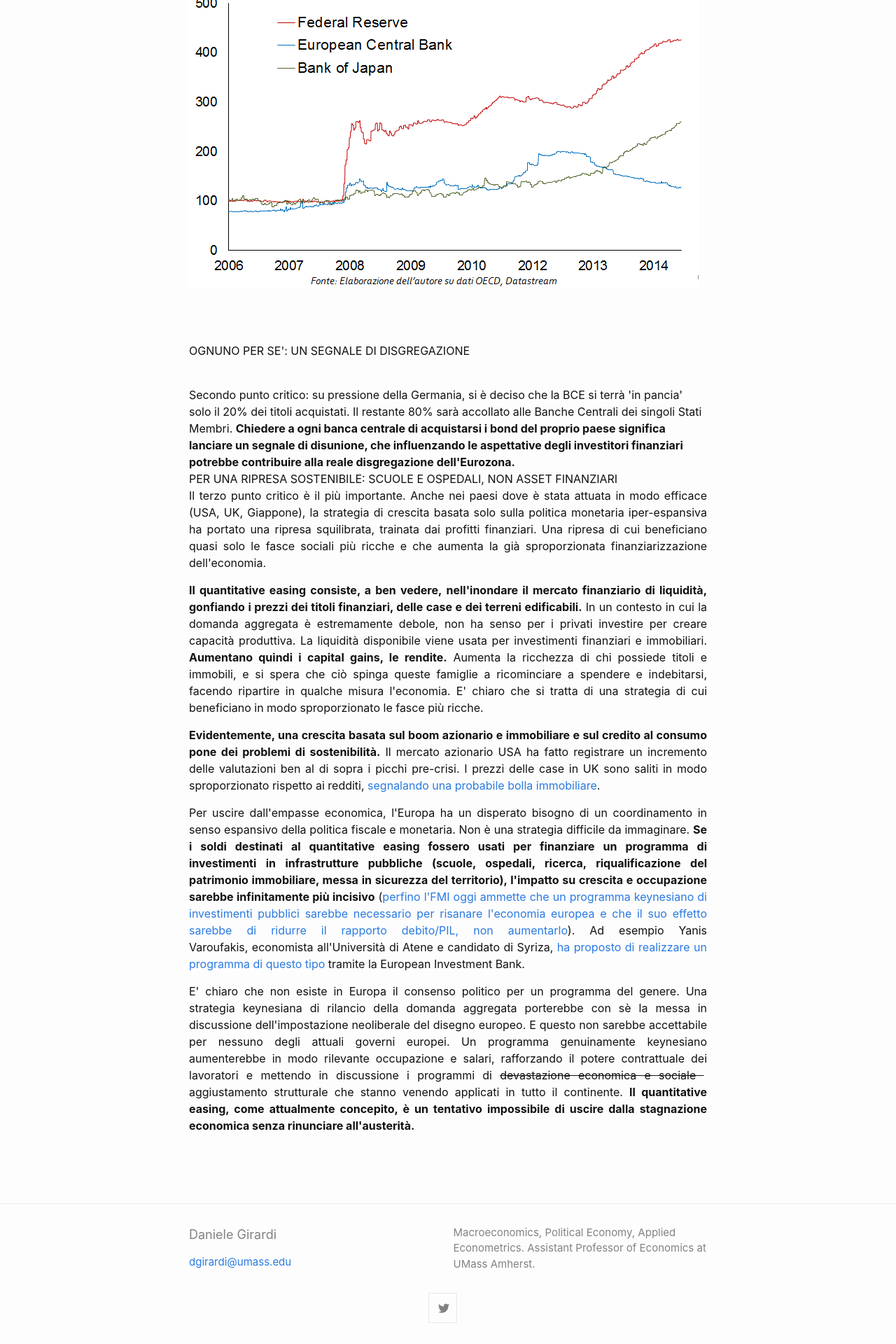
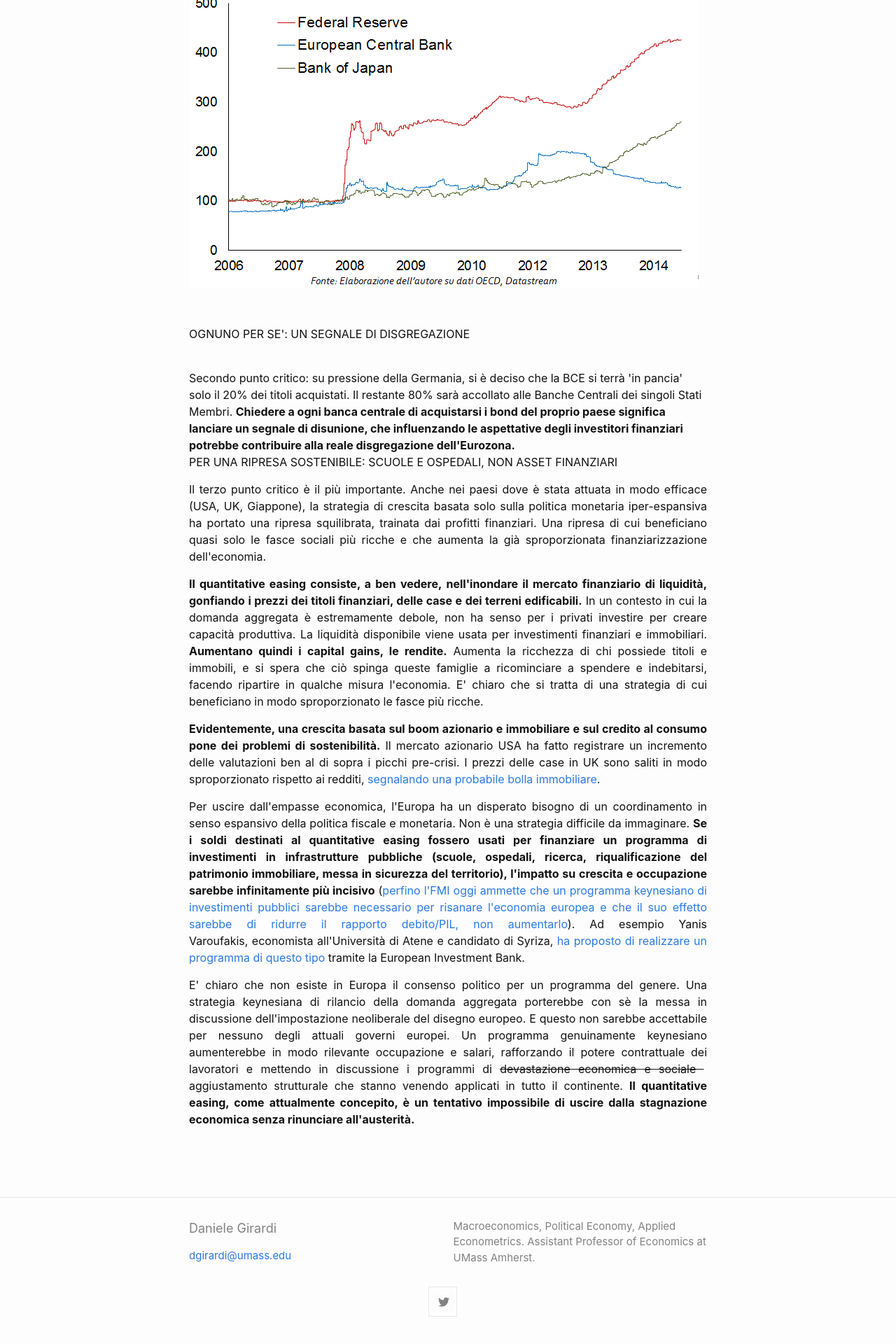
Before and after one commit to danielegirardi/danielegirardi.github.io, a Jekyll site: the page built from posts/banchieredeiricchi.md, in a window 1280 px wide. Shown: the part 2251-4171 px from the top of the page at 70% size. Built offline with Jekyll 4.4.1, drawn with Linux system fonts in a browser that asks for light colours; our own code applies the rules of GitHub Pages for plain Markdown files.

Commit message:
Update banchieredeiricchi.md

```diff
--- a/posts/banchieredeiricchi.md
+++ b/posts/banchieredeiricchi.md
@@ -57,15 +57,12 @@
 <p class="p1"><img src="https://danielegirardi.github.io/posts/banchierericchi_fig1.png" alt="Passività_Banche_Centrali"></p>
 <p> </p>
 
-&nbsp;
 <p style="text-align: justify;">OGNUNO PER SE': UN SEGNALE DI DISGREGAZIONE</p>
 <br />
 Secondo punto critico: su pressione della Germania, si è deciso che la BCE si terrà 'in pancia' solo il 20% dei titoli acquistati. Il restante 80% sarà accollato alle Banche Centrali dei singoli Stati Membri. <strong>Chiedere a ogni banca centrale di acquistarsi i bond del proprio paese significa lanciare&nbsp;un segnale di disunione, che influenzando le aspettative degli investitori finanziari potrebbe contribuire alla reale disgregazione dell'Eurozona.</strong>
 
-&nbsp;
 <br />
-PER UNA RIPRESA SOSTENIBILE: SCUOLE E OSPEDALI, NON ASSET FINANZIARI
-
+<p style="text-align: justify;">PER UNA RIPRESA SOSTENIBILE: SCUOLE E OSPEDALI, NON ASSET FINANZIARI</p>
 <p style="text-align: justify;">Il terzo punto critico è il più importante. Anche nei paesi dove è stata attuata in modo efficace (USA, UK, Giappone), la strategia di crescita basata solo sulla politica monetaria iper-espansiva ha portato una ripresa squilibrata,&nbsp;trainata dai profitti finanziari. Una ripresa di cui beneficiano quasi solo le fasce sociali più ricche e che aumenta la già sproporzionata finanziarizzazione dell'economia.</p>
 <p style="text-align: justify;"><strong>Il quantitative easing consiste, a ben vedere,&nbsp;nell'inondare il mercato finanziario di liquidità, gonfiando i prezzi dei titoli finanziari, delle case e dei terreni edificabili.</strong> In un contesto in cui la domanda aggregata è estremamente debole, non ha senso per i privati investire per creare capacità produttiva. La liquidità disponibile viene usata per investimenti finanziari e immobiliari. <strong>Aumentano quindi i capital gains, le rendite.</strong> Aumenta la ricchezza di chi possiede titoli e immobili, e si spera che ciò spinga queste&nbsp;famiglie a ricominciare a spendere e indebitarsi, facendo ripartire in qualche misura l'economia. E' chiaro che si tratta di una strategia&nbsp;di cui beneficiano in modo sproporzionato le fasce più ricche.</p>
 <p style="text-align: justify;"><strong>Evidentemente, una crescita basata sul boom azionario e immobiliare e sul credito al consumo pone dei problemi di sostenibilità.</strong> Il mercato azionario USA ha fatto registrare&nbsp;un incremento delle valutazioni ben al di sopra&nbsp;i picchi pre-crisi. I prezzi delle case in UK sono saliti in modo sproporzionato rispetto ai redditi, <a title="UK e Nord-Europa: una nuova bolla immobiliare?" href="http://www.reconomics.it/uk-e-nord-europa-una-nuova-bolla-immobiliare/" target="_blank">segnalando una probabile bolla immobiliare</a>.</p>
```
